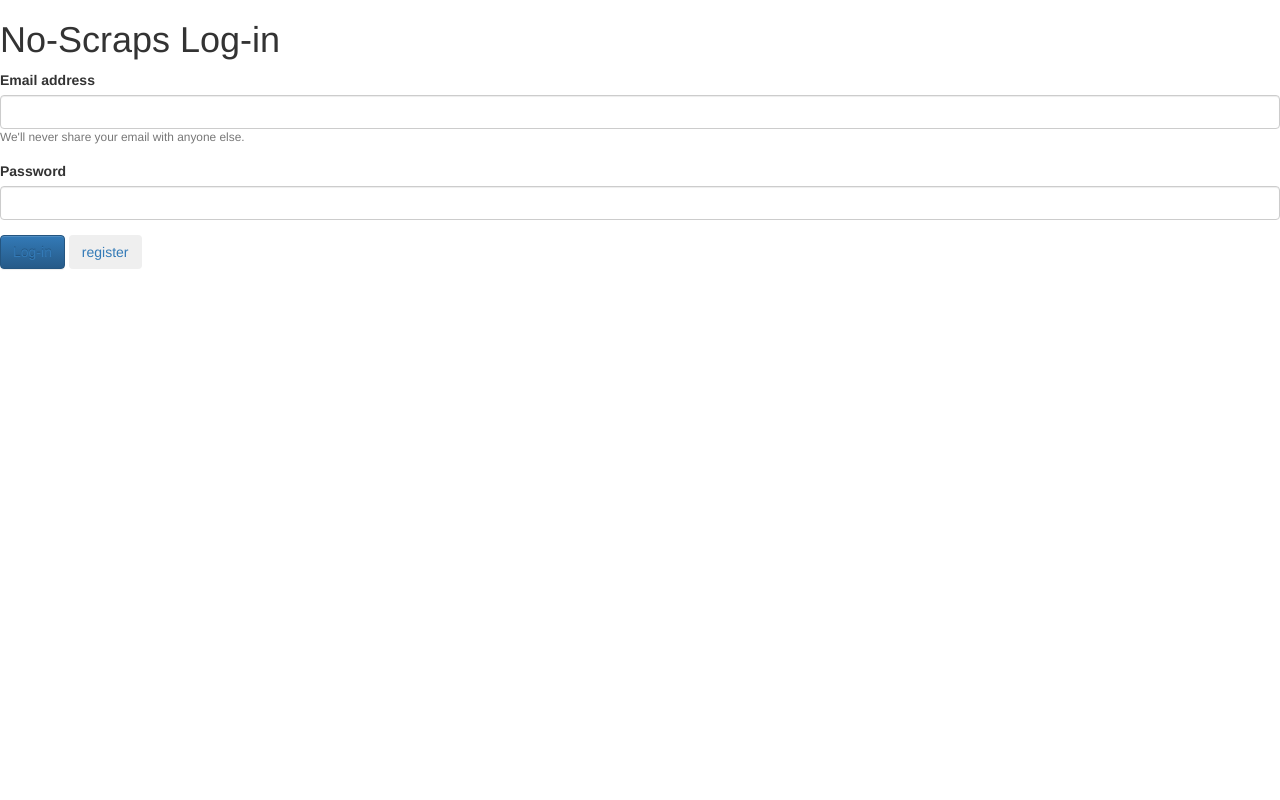
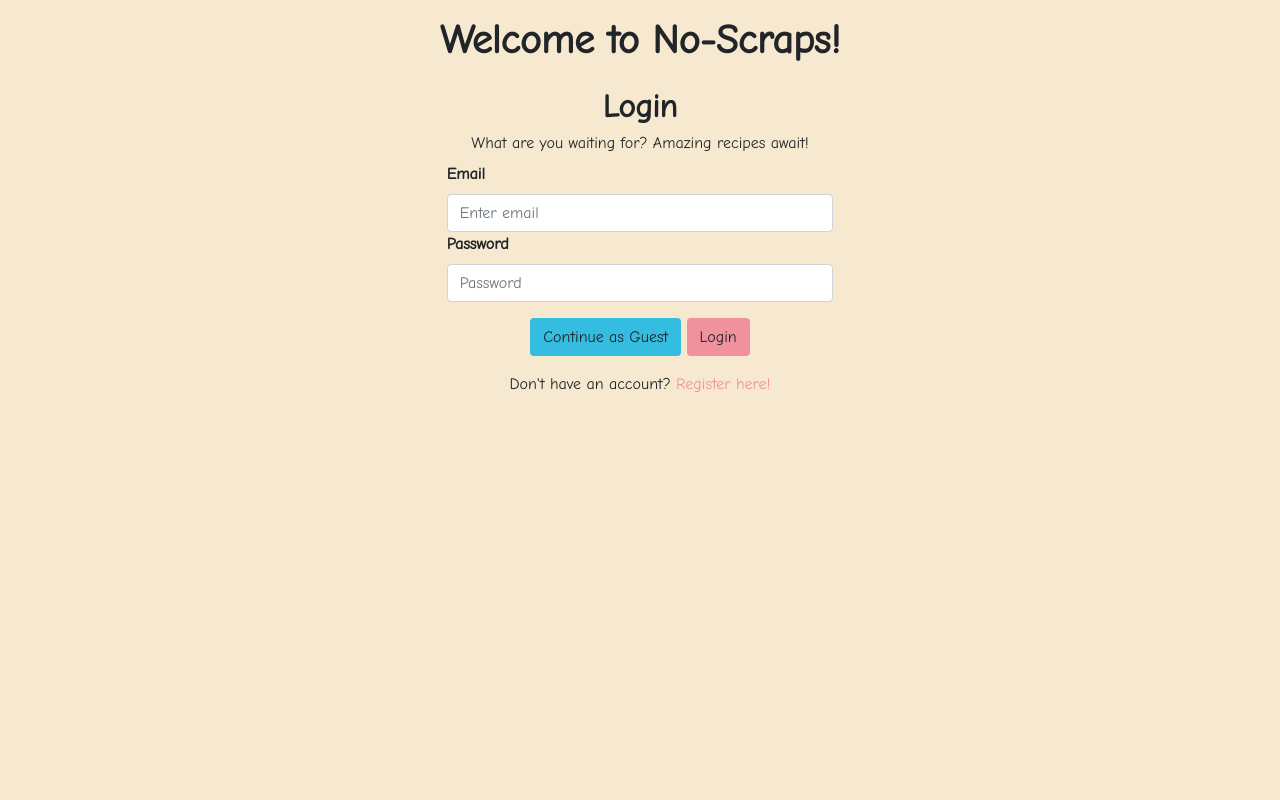
Before and after one commit to matthewfollegot/No-Scraps, a Node server app: page /login/ in a window 1280 px wide. Run offline with Node 20, Linux system fonts and the light colour scheme; some libraries are stand-ins or nearby versions.

Commit message:
login page template

```diff
--- a/views/login.ejs
+++ b/views/login.ejs
@@ -1,61 +1,108 @@
-<link rel="stylesheet" href="https://maxcdn.bootstrapcdn.com/bootstrap/3.3.4/css/bootstrap.min.css">
-<link rel="stylesheet" href="https://maxcdn.bootstrapcdn.com/bootstrap/3.3.4/css/bootstrap-theme.min.css">
-<!doctype html>
-<html lang = "en">
+<!DOCTYPE html>
+<html lang="en">
 <head>
-
-    <h1> No-Scraps Log-in</h1>
-
+    <meta charset="UTF-8">
+    <meta name="viewport" content="width=device-width, initial-scale=1.0">
+    <meta http-equiv="X-UA-Compatible" content="ie=edge">
+    <title>No-Scraps</title>
+    <link rel="stylesheet" href="https://stackpath.bootstrapcdn.com/bootstrap/4.3.1/css/bootstrap.min.css" integrity="sha384-ggOyR0iXCbMQv3Xipma34MD+dH/1fQ784/j6cY/iJTQUOhcWr7x9JvoRxT2MZw1T" crossorigin="anonymous">
+    <link href='https://fonts.googleapis.com/css?family=Comic Neue' rel='stylesheet'>
+    <script src="https://cdnjs.cloudflare.com/ajax/libs/popper.js/1.14.7/umd/popper.min.js" integrity="sha384-UO2eT0CpHqdSJQ6hJty5KVphtPhzWj9WO1clHTMGa3JDZwrnQq4sF86dIHNDz0W1" crossorigin="anonymous"></script>
+    <script src="https://stackpath.bootstrapcdn.com/bootstrap/4.3.1/js/bootstrap.min.js" integrity="sha384-JjSmVgyd0p3pXB1rRibZUAYoIIy6OrQ6VrjIEaFf/nJGzIxFDsf4x0xIM+B07jRM" crossorigin="anonymous"></script>
+    <style>
+        * {
+           background: #F7E9D0;
+           font-family: 'Comic Neue';
+        }
+        #welcomeHeader {
+            text-align: center;
+            margin: 1em;
+        }
+        #welcome {
+            font-weight: bold;
+        }
+        #loginHeader {
+            text-align: center;
+        }
+        #loginText {
+            text-align: center;
+        }
+        #emailLabel {
+            font-weight: bold;
+        }
+        #passwordLabel {
+            font-weight: bold;
+        }
+        #credentials {
+            margin: auto;
+            float: none;
+        }
+        #login {
+            text-align: center;
+            margin-top: 1em;
+            margin-bottom: 1em;
+        }
+        .skin {
+            background: #F0929D;
+        }
+        .skin:hover {
+            color: white;
+        }
+        .blue {
+            background: #34BCE1;
+        }
+        .blue:hover {
+            color: white;
+        }
+        #register {
+            text-align: center;
+        }
+        #registerNew {
+            color: #F0929D;
+            text-decoration: none;
+        }
+    </style>
 </head>
 <body>
+    <div class="container-fluid">
+        <div class="row" id="welcomeHeader">
+            <div class="col">
+                <h1 id="welcome">Welcome to No-Scraps!</h1>
+            </div>
+        </div>
+        <div class="row" id=loginHeader>
+            <div class="col">
+                <h2 id="welcome">Login</h2>
+            </div>
+        </div>
+        <div class="row" id=loginText>
+            <div class="col">
+                <h6>What are you waiting for? Amazing recipes await!</h6>
+            </div>
+        </div>
+        <div class="row">
+            <div class="col">
                 <form>
-      <div class="form-group">
-        <label for="email">Email address</label>
-        <input type="email" class="form-control" id="email" aria-describedby="emailHelp">
-        <small id="emailHelp" class="form-text text-muted">We'll never share your email with anyone else.</small>
+                    <div class="form-group col-4" id="credentials">
+                        <label for="email" id="emailLabel">Email</label>
+                        <input type="email" class="form-control" id="email" aria-describedby="email" placeholder="Enter email">
                     </div>
-      <div class="form-group">
-        <label for="password">Password</label>
-        <input type="password" class="form-control" id="password">
+                    <div class="form-group col-4" id="credentials">
+                        <label for="password" id="passwordLabel">Password</label>
+                        <input type="password" class="form-control" id="password" placeholder="Password">
                     </div>
-      <div class="form-group form-check">
-
-
+                    <div id="login">
+                        <button class="btn blue">Continue as Guest</button>
+                        <button class="btn skin">Login</button>
                     </div>
-
-
-      <button  type="submit" class="btn btn-primary">
-        <a href="recipe_list">  Log-in</a>
-
-
-       </button>
-
-
-      <button type = "submit" onclick="sendCreate(1)" class = "btn btn-secondary">
-
-        <a href="register">register   </a>
-
-
-     </button>
-
-
                 </form>
-    <script>
-
-    function sendCreate(a){
-      if(a===1){
-          console.log("reached create" + a)
-        }
-
-
-    }
-
-
-    </script>
-
-    <script src="https://code.jquery.com/jquery-3.4.1.slim.min.js" integrity="sha384-J6qa4849blE2+poT4WnyKhv5vZF5SrPo0iEjwBvKU7imGFAV0wwj1yYfoRSJoZ+n" crossorigin="anonymous"></script>
-    <script src="https://cdn.jsdelivr.net/npm/popper.js@1.16.0/dist/umd/popper.min.js" integrity="sha384-Q6E9RHvbIyZFJoft+2mJbHaEWldlvI9IOYy5n3zV9zzTtmI3UksdQRVvoxMfooAo" crossorigin="anonymous"></script>
-    <script src="https://stackpath.bootstrapcdn.com/bootstrap/4.4.1/js/bootstrap.min.js" integrity="sha384-wfSDF2E50Y2D1uUdj0O3uMBJnjuUD4Ih7YwaYd1iqfktj0Uod8GCExl3Og8ifwB6" crossorigin="anonymous"></script>
-
+            </div>
+        </div>
+        <div class="row">
+            <div class="col" id="register">
+                <p>Don't have an account? <a id="registerNew" href="">Register here!</a></p>
+            </div>
+        </div>
+    </div>
 </body>
 </html>
```
Also changed, not shown: views/logintwo.ejs (added, +61 -0 lines), views/test.ejs (added, +13 -0 lines). Lines whose indentation alone changed are shown as unchanged.
